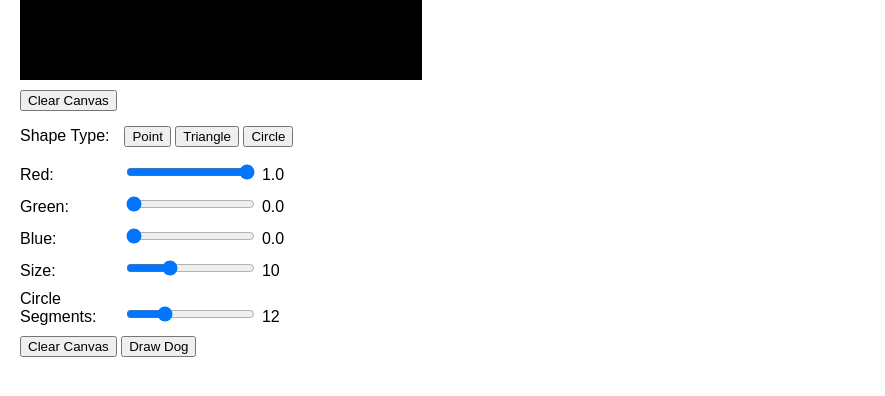
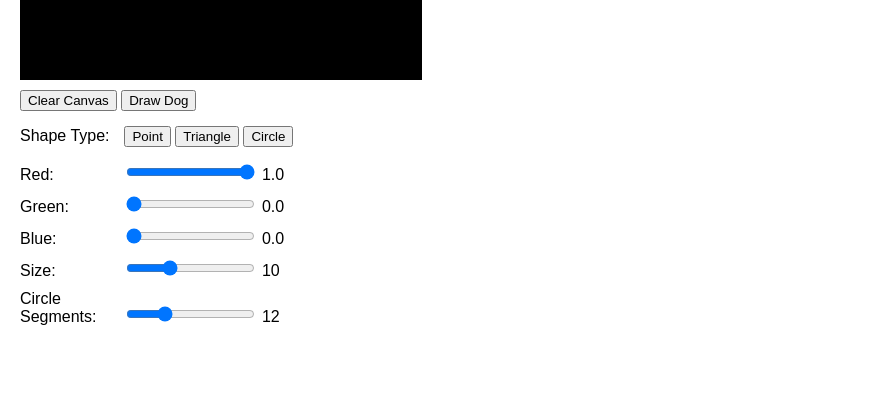
Before and after one commit to Dguerr15/Assgn1, a plain HTML site: page asg1.html in a window 1280 px wide. Shown: the part 402-798 px from the top of the page, without its empty margins (0-885 px from the left). Drawn offline with Linux system fonts and the light colour scheme.

Commit message:
missing awesomeness

```diff
--- a/asg1.html
+++ b/asg1.html
@@ -41,6 +41,7 @@
 
     <div class="controls">
         <button id="clearBtn">Clear Canvas</button>
+        <button id="drawDogBtn">Draw Dog</button>
     </div>
 
     <div class="controls">
@@ -80,11 +81,6 @@
         <span id="segmentsValue">12</span>
     </div>
 
-    <div class="controls">
-      <button id="clearBtn">Clear Canvas</button>
-      <button id="drawDogBtn">Draw Dog</button>
-    </div>
-
     <!-- Include the WebGL libraries and our script -->
     <script src="lib/webgl-utils.js"></script>
     <script src="lib/webgl-debug.js"></script>
@@ -93,7 +89,7 @@
     <script src="point.js"></script>
     <script src="triangle.js"></script>
     <script src="circle.js"></script>
+    <script src="Dog.js"></script>
     <script src="asg1.js"></script>
-    <script src="Dog.js"></script>
 </body>
 </html>
```
